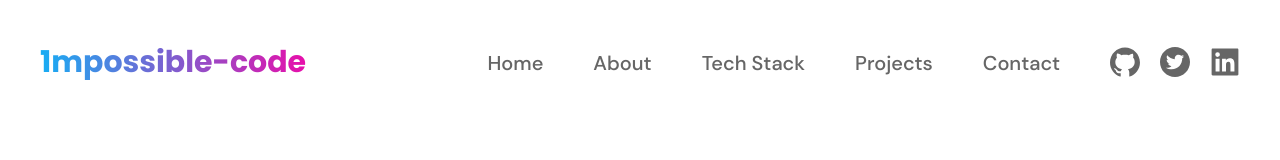
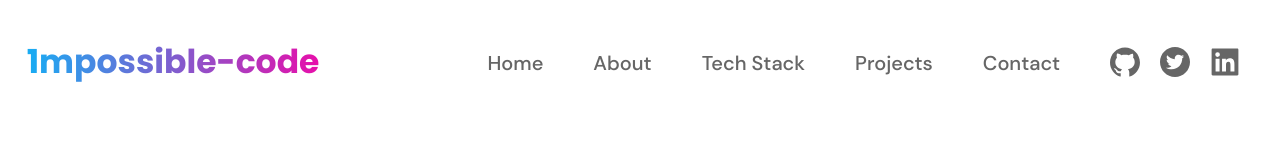
Before and after one commit to 1mpossible-code/github-profile-page, a React (Create React App) app: page / in a window 1280 px wide. In both pictures the pointer is over the element "1mpossible-code". Shown: the top 160 px of the page. Built offline with nearby package versions, Linux system fonts and the light colour scheme.

Commit message:
Add hover event for Logo.

```diff
--- a/src/components/Header/Logo/Logo.module.css
+++ b/src/components/Header/Logo/Logo.module.css
@@ -7,4 +7,9 @@
     font-weight: 700;
     cursor: pointer;
     user-select: none;
+    transition: .3s;
 }
+
+.logo:hover {
+    transform: scale(1.1);
+}
```
